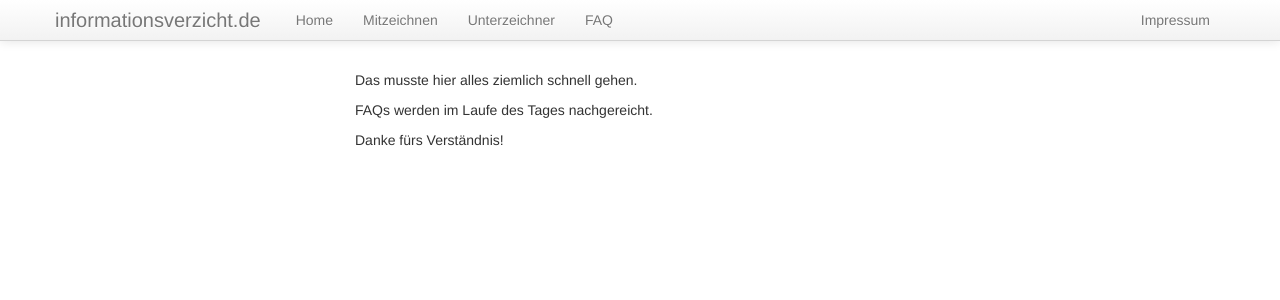
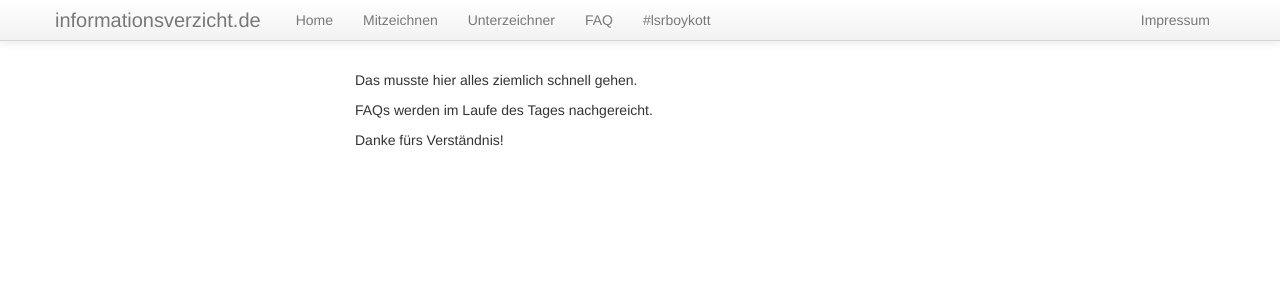
Before and after one commit to holgerd77/informationsverzicht-de, a Django app: template if_website/templates/if_website/faq.html in a window 1280 px wide. Shown: the top 300 px of the page. Run offline with Django 3.2, Linux system fonts and the light colour scheme; the template is opened without the code that fills it, so the values that code supplies are empty.

Commit message:
Changes due to campaign change

```diff
--- a/if_website/templates/if_website/base.html
+++ b/if_website/templates/if_website/base.html
@@ -23,6 +23,7 @@
       <li><a href="/mitzeichnen/">Mitzeichnen</a></li>
       <li><a href="/unterzeichner/">Unterzeichner</a></li>
       <li><a href="/faq/">FAQ</a></li>
+      <li><a href="https://twitter.com/search?q=%23lsrboykott" target="_blank">#lsrboykott</a></li>
     </ul>
     <ul class="nav pull-right">
       <li><a href="/impressum/">Impressum</a></li>
```
